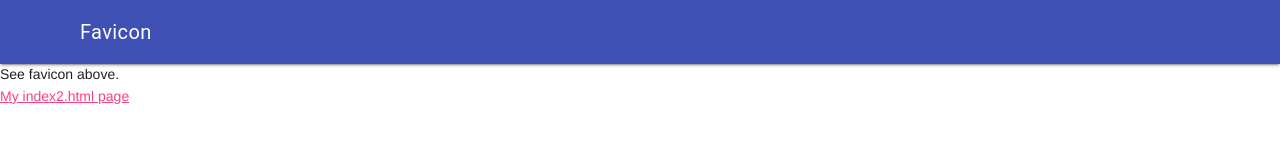
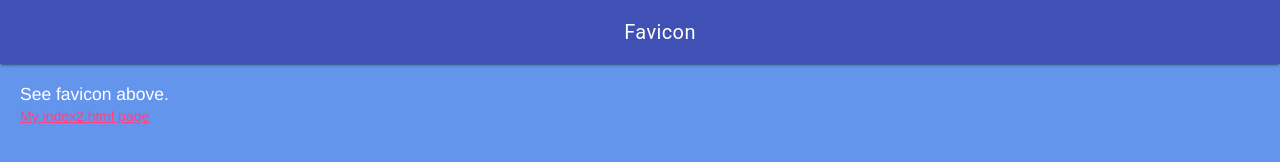
Before and after one commit to MTHS-ICD2O-1-2023/ICD2O-Unit-1-06-giordan-zeina, a plain HTML site: page index.html in a window 1280 px wide. Drawn offline with nearby package versions, Linux system fonts and the light colour scheme.

Commit message:
added css

```diff
--- a/css/style.css
+++ b/css/style.css
@@ -1,4 +1,36 @@
-/* Created by: Mr. Coxall
-* Created on: Sep 2020
+/* Created by: Giordan Zeina
+* Created on: Feb 2024
 * This file contains the CSS for index.html
 */
+
+/* Due to error in MDL : https://github.com/google/material-design-lite/issues/5281
+*/
+.mdl-ripple {
+  background: #000;
+  opacity: 0.001;
+}
+
+.mdl-layout__header-row {
+  justify-content: center;
+  padding: 0;
+}
+
+.mdl-layout__content {
+  padding-left: 15pt;
+  padding-right: 15pt;
+  padding-top: 15pt;
+}
+
+.mdl-textfield__error {
+  color: lightgreen;
+}
+
+.page-content {
+  color: white;
+  font-family: Helvetica, Arial, sans-serif;
+  font-size: 1.25rem;
+}
+
+body {
+  background-color: cornflowerblue;
+}
--- a/index.html
+++ b/index.html
@@ -5,7 +5,7 @@
     <meta charset="utf-8" />
     <meta name="description" content="My first webpage, with a favicon" />
     <meta name="keywords" content="mths, ics2o" />
-    <meta name="author" content="Mr. Coxall" />
+    <meta name="author" content="Giordan Zeina" />
     <meta name="viewport" content="width=device-width, initial-scale=1.0" />
     <link rel="stylesheet" href="./css/style.css" />
     <link rel="stylesheet" href="https://fonts.googleapis.com/icon?family=Material+Icons" />
```
